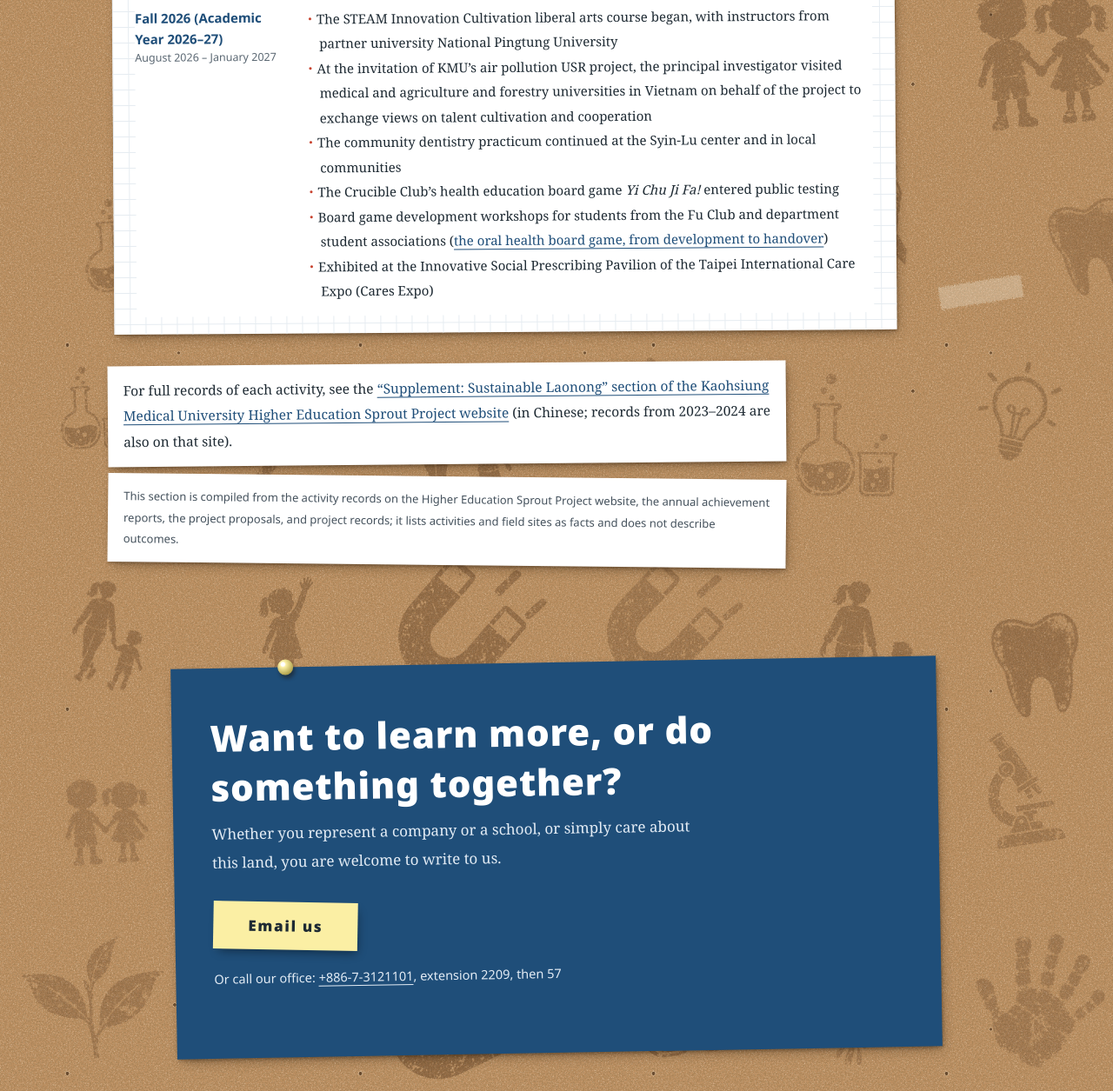
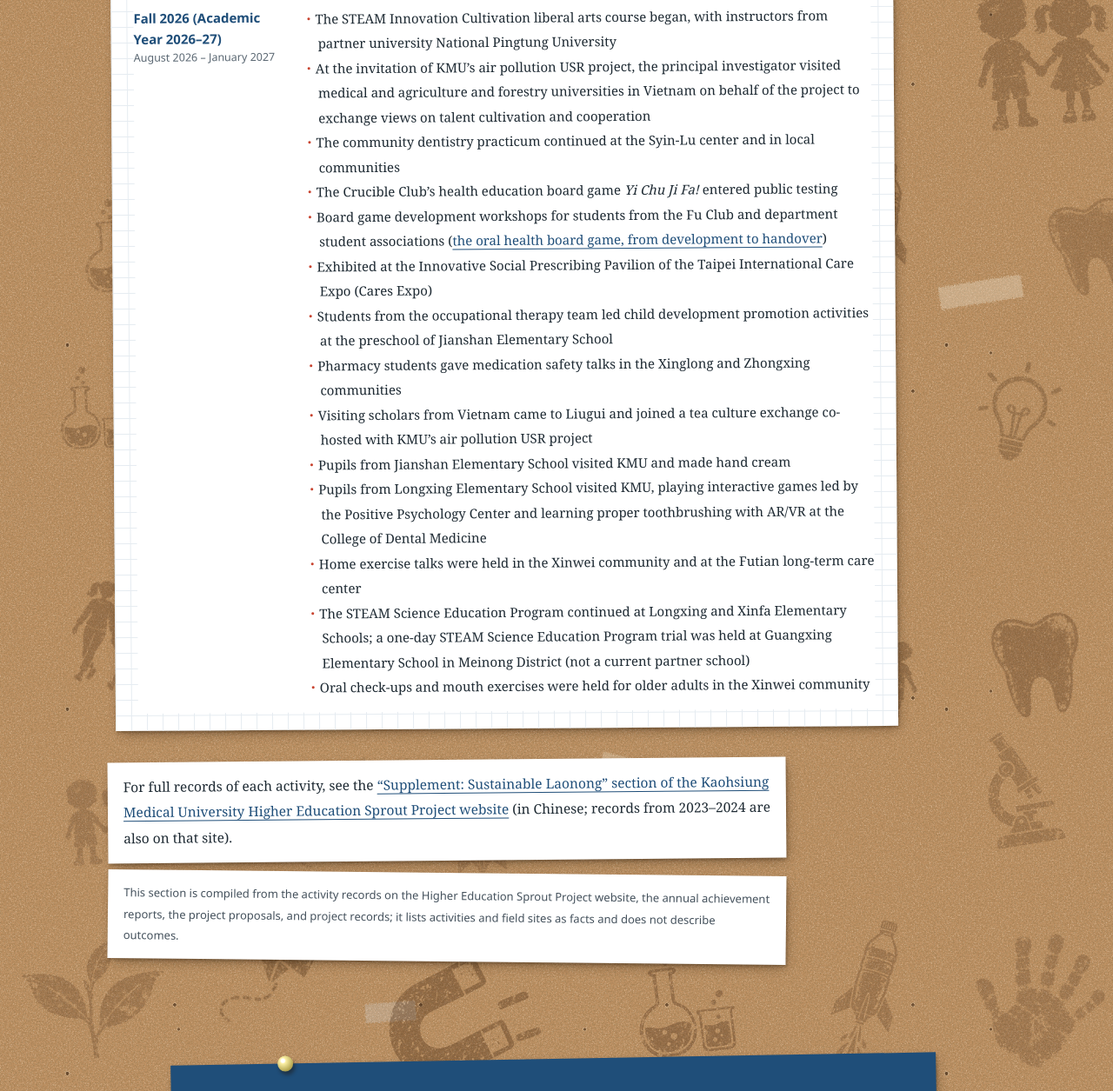
Before and after one commit to kmu-usr/kmu-usr.github.io, a plain HTML site: page en/semesters/index.html in a window 1280 px wide. Shown: the part 2247-3502 px from the top of the page at 87% size. Drawn offline with Linux system fonts and the light colour scheme.

Commit message:
v15.28：各學期紀事115學年度上學期補列已辦理事項

```diff
--- a/en/semesters/index.html
+++ b/en/semesters/index.html
@@ -99,6 +99,14 @@
 <li>The Crucible Club’s health education board game <i>Yi Chu Ji Fa!</i> entered public testing</li>
 <li>Board game development workshops for students from the Fu Club and department student associations (<a href="../about/index.html#boardgame">the oral health board game, from development to handover</a>)</li>
 <li>Exhibited at the Innovative Social Prescribing Pavilion of the Taipei International Care Expo (Cares Expo)</li>
+<li>Students from the occupational therapy team led child development promotion activities at the preschool of Jianshan Elementary School</li>
+<li>Pharmacy students gave medication safety talks in the Xinglong and Zhongxing communities</li>
+<li>Visiting scholars from Vietnam came to Liugui and joined a tea culture exchange co-hosted with KMU’s air pollution USR project</li>
+<li>Pupils from Jianshan Elementary School visited KMU and made hand cream</li>
+<li>Pupils from Longxing Elementary School visited KMU, playing interactive games led by the Positive Psychology Center and learning proper toothbrushing with AR/VR at the College of Dental Medicine</li>
+<li>Home exercise talks were held in the Xinwei community and at the Futian long-term care center</li>
+<li>The STEAM Science Education Program continued at Longxing and Xinfa Elementary Schools; a one-day STEAM Science Education Program trial was held at Guangxing Elementary School in Meinong District (not a current partner school)</li>
+<li>Oral check-ups and mouth exercises were held for older adults in the Xinwei community</li>
 </ul></div>
 </div>
 <p class="ext">For full records of each activity, see the <a href="https://hesp.kmu.edu.tw/index.php/執行成果/114-116年-第二期計畫-第二階段/114-116附冊usr計畫成果/114-116附冊：永續荖濃成果" target="_blank" rel="noopener">“Supplement: Sustainable Laonong” section of the Kaohsiung Medical University Higher Education Sprout Project website</a> (in Chinese; records from 2023–2024 are also on that site).</p>
```
Also changed, not shown: zh/semesters/index.html (+8 -0 lines).
